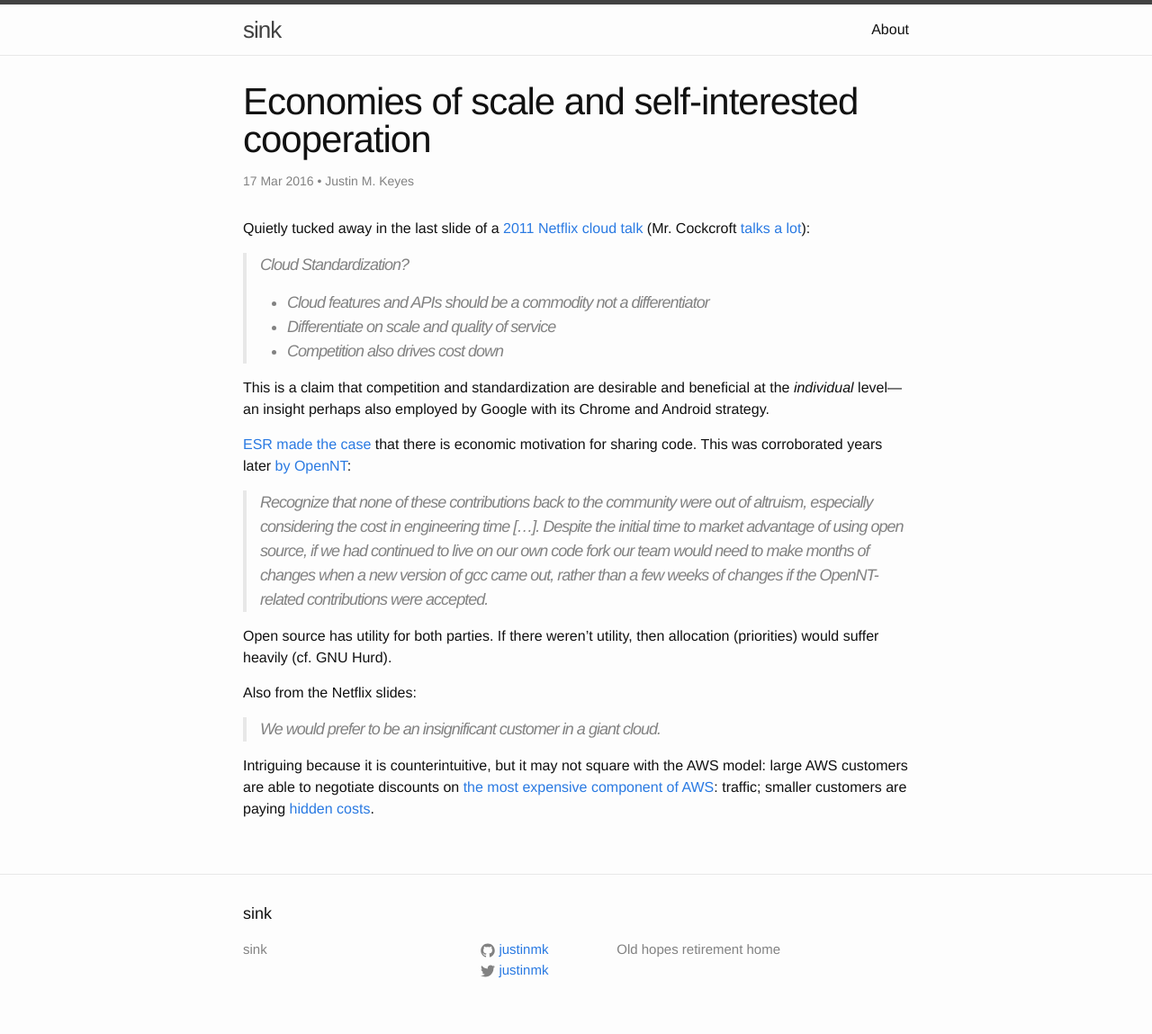
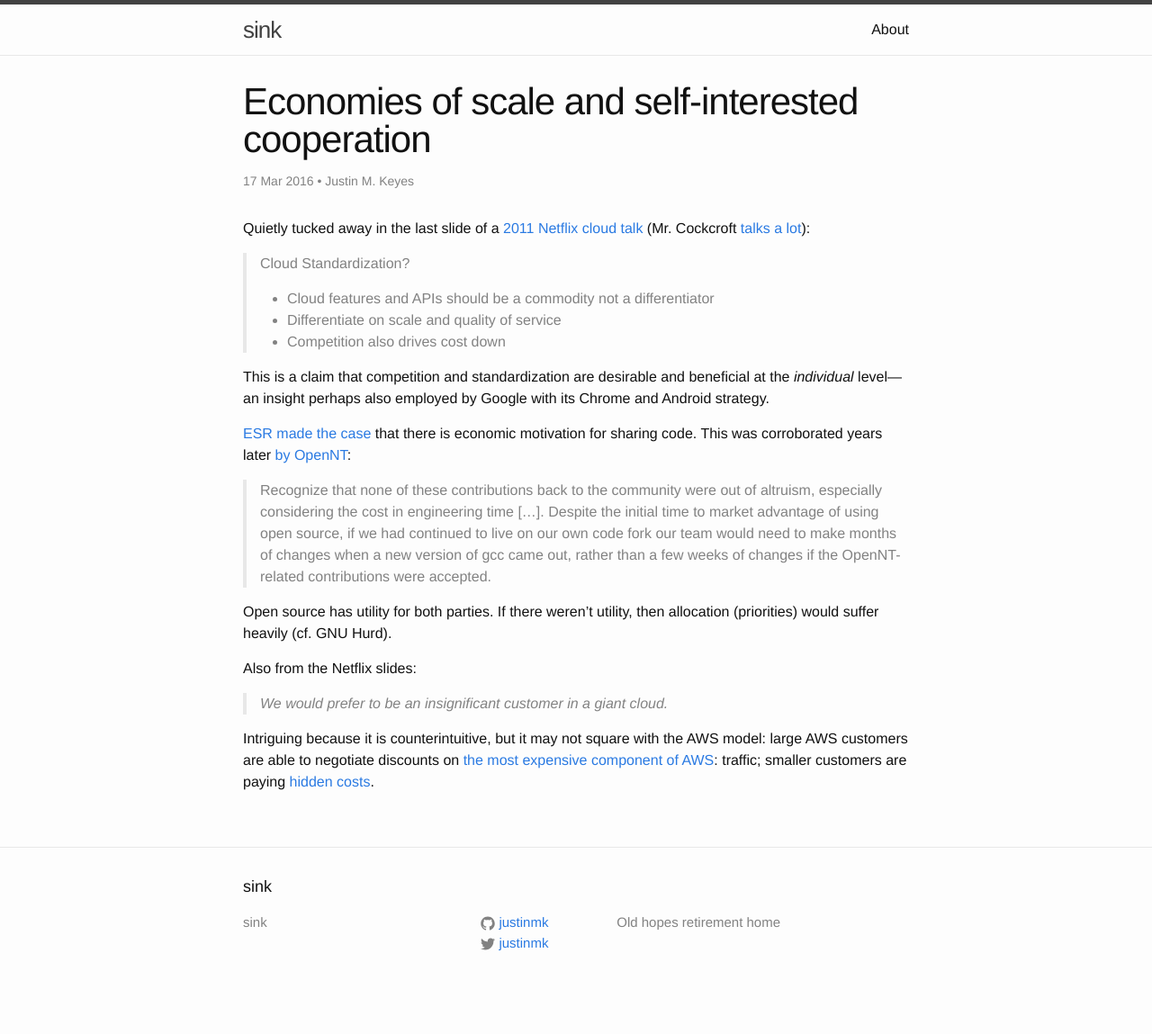
Before and after one commit to justinmk/justinmk.github.io, a Jekyll site: the page built from _posts/2016-03-17-selfish-cooperation.md, in a window 1280 px wide. Shown: the whole page at 90% size. Built offline with Jekyll 4.4.1, drawn with Linux system fonts in a browser that asks for light colours; after the commit the page ends 1119 px from its top, so only the background shows below that.

Commit message:
style: make blockquote less horrible

```diff
--- a/_sass/_base.scss
+++ b/_sass/_base.scss
@@ -113,9 +113,6 @@ blockquote {
     color: $grey-color;
     border-left: 4px solid $grey-color-light;
     padding-left: $spacing-unit / 2;
-    font-size: 18px;
-    letter-spacing: -1px;
-    font-style: italic;
 
     > :last-child {
         margin-bottom: 0;
```
